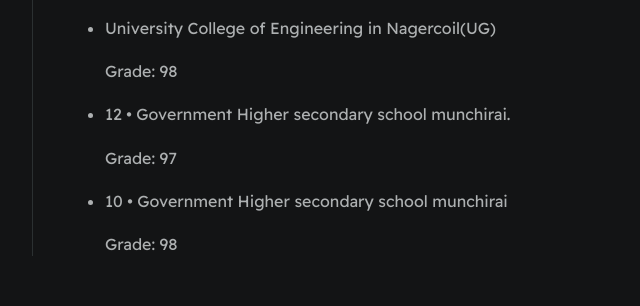
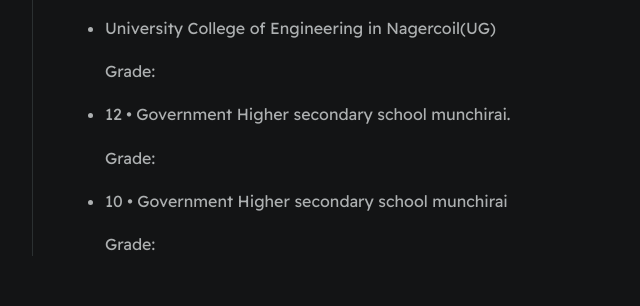
Before and after one commit to Gokul962819205008/portfolio, a plain HTML site: page index.html in a window 1280 px wide. Shown: the part 1038-1344 px from the top of the page, 274-914 px from the left. Drawn offline with Linux system fonts and the light colour scheme.

Commit message:
Update index.html

```diff
--- a/index.html
+++ b/index.html
@@ -68,11 +68,11 @@
                         2017.</p>
                     <ul>
                         <li>University College of Engineering in Nagercoil(UG)</li>
-                             <p>Grade: 98</p>
+                             <p>Grade: </p>
                         <li>12 • Government Higher secondary school munchirai.</li>
-                             <p>Grade: 97</p>
+                             <p>Grade: </p>
                         <li>10 • Government Higher secondary school munchirai</li>
-                             <p> Grade: 98</p>
+                             <p> Grade: </p>
                     </ul>
                 </div>
 
```
